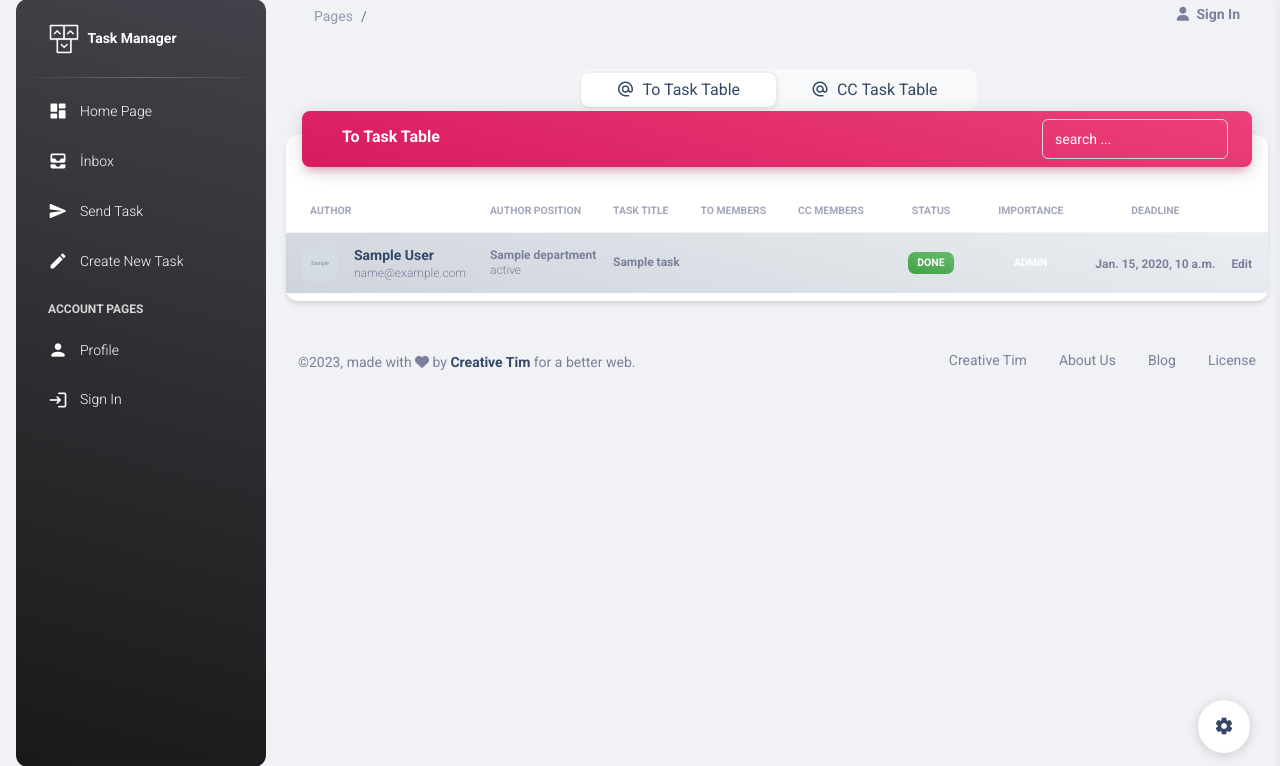
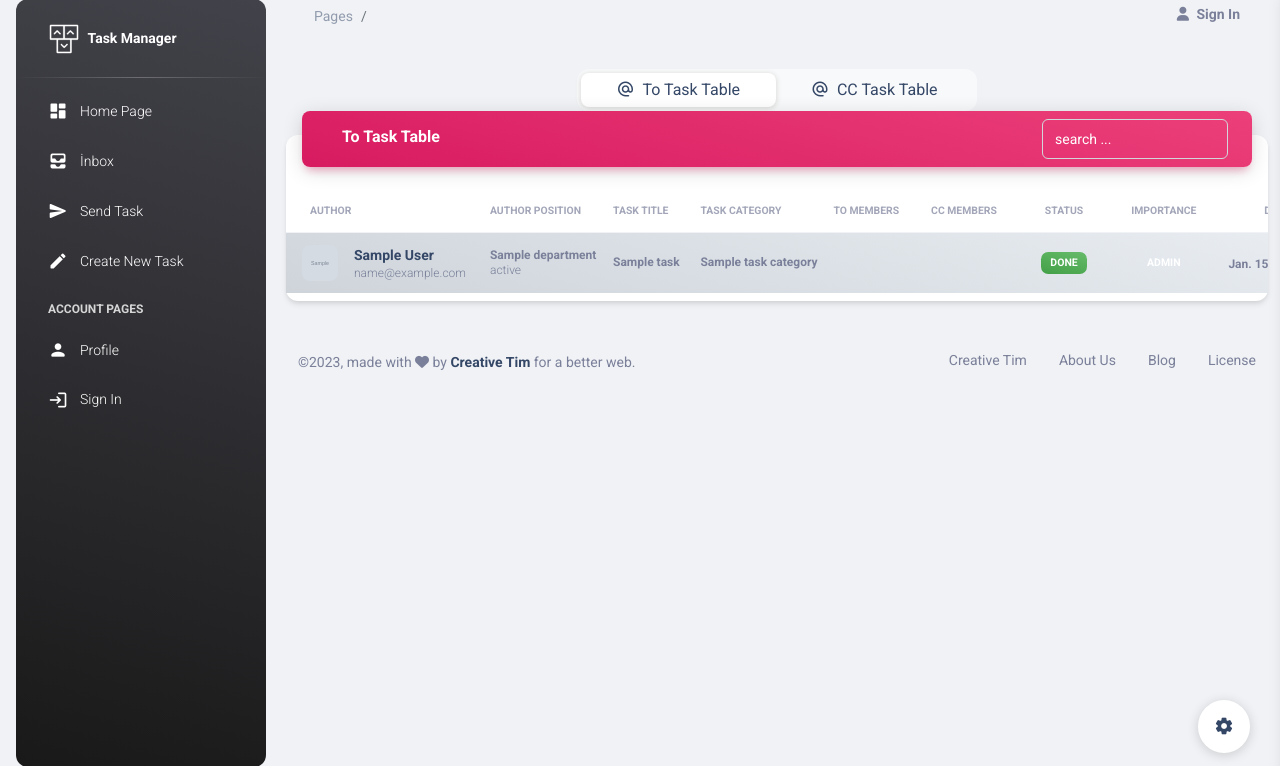
Before and after one commit to Urfan00/Task-Manager, a Django app: template Task/templates/inbox.html in a window 1280 px wide. Shown: the part 17-783 px from the top of the page. Run offline with Django 5.2, Linux system fonts and the light colour scheme; the template is opened without the code that fills it: most values are stand-ins (such as "Sample title", 1, 10 or a date in 2020); grey boxes marked "Sample" are stand-in pictures; some libraries are stand-ins or nearby versions.

Commit message:
filter task category title

```diff
--- a/Task/templates/inbox.html
+++ b/Task/templates/inbox.html
@@ -69,6 +69,7 @@
                       <th class="text-uppercase text-secondary text-xxs font-weight-bolder opacity-7">Author</th>
                       <th class="text-uppercase text-secondary text-xxs font-weight-bolder opacity-7 ps-2">Author Position</th>
                       <th class="text-uppercase text-secondary text-xxs font-weight-bolder opacity-7 ps-2">Task Title</th>
+                      <th class="text-uppercase text-secondary text-xxs font-weight-bolder opacity-7 ps-2">Task Category</th>
                       <th class="text-uppercase text-secondary text-xxs font-weight-bolder opacity-7 ps-2">To Members</th>
                       <th class="text-uppercase text-secondary text-xxs font-weight-bolder opacity-7 ps-2">CC Members</th>
                       <th class="text-center text-uppercase text-secondary text-xxs font-weight-bolder opacity-7">Status</th>
@@ -98,6 +99,9 @@
                           </td>
                           <td>
                             <p class="text-xs font-weight-bold mb-0">{{ task.task_title }}</p>
+                          </td>
+                          <td>
+                            <p class="text-xs font-weight-bold mb-0">{{ task.task_category.category_title }}</p>
                           </td>
                           <td>
                             <div class="avatar-group mt-2">
@@ -218,6 +222,7 @@
                       <th class="text-uppercase text-secondary text-xxs font-weight-bolder opacity-7">Author</th>
                       <th class="text-uppercase text-secondary text-xxs font-weight-bolder opacity-7 ps-2">Author Position</th>
                       <th class="text-uppercase text-secondary text-xxs font-weight-bolder opacity-7 ps-2">Task Title</th>
+                      <th class="text-uppercase text-secondary text-xxs font-weight-bolder opacity-7 ps-2">Task Category</th>
                       <th class="text-uppercase text-secondary text-xxs font-weight-bolder opacity-7 ps-2">To Members</th>
                       <th class="text-uppercase text-secondary text-xxs font-weight-bolder opacity-7 ps-2">CC Members</th>
                       <th class="text-center text-uppercase text-secondary text-xxs font-weight-bolder opacity-7">Status</th>
@@ -247,6 +252,9 @@
                       </td>
                       <td>
                         <p class="text-xs font-weight-bold mb-0">{{ task.task_title }}</p>
+                      </td>
+                      <td>
+                        <p class="text-xs font-weight-bold mb-0">{{ task.task_category.category_title }}</p>
                       </td>
                       <td>
                         <div class="avatar-group mt-2">
--- a/Task/templates/send_task.html
+++ b/Task/templates/send_task.html
@@ -50,6 +50,7 @@
                   <thead>
                     <tr>
                       <th class="text-uppercase text-secondary text-xxs font-weight-bolder opacity-7 ps-2">Task Title</th>
+                      <th class="text-uppercase text-secondary text-xxs font-weight-bolder opacity-7 ps-2">Task Category</th>
                       <th class="text-uppercase text-secondary text-xxs font-weight-bolder opacity-7 ps-2">To Members</th>
                       <th class="text-uppercase text-secondary text-xxs font-weight-bolder opacity-7 ps-2">CC Members</th>
                       <th class="text-center text-uppercase text-secondary text-xxs font-weight-bolder opacity-7">Status</th>
@@ -64,6 +65,9 @@
                         <tr>
                           <td>
                             <p class="text-xs font-weight-bold mb-0">{{ task.task_title }}</p>
+                          </td>
+                          <td>
+                            <p class="text-xs font-weight-bold mb-0">{{ task.task_category.category_title }}</p>
                           </td>
                           <td>
                             <div class="avatar-group mt-2">
--- a/Task/views.py
+++ b/Task/views.py
@@ -51,6 +51,7 @@ class InboxListView(LoginRequiredMixin, ListView):
                  | Q(task_author__department__title__icontains=to_task_search)
                  | Q(task_author__email__icontains=to_task_search)
                  | Q(task_author__status__icontains=to_task_search)
+                 | Q(task_category__category_title__icontains=to_task_search)
                  )
         elif cc_task_search:
             cc_tasks = cc_tasks.filter(
@@ -62,6 +63,7 @@ class InboxListView(LoginRequiredMixin, ListView):
                  | Q(task_author__department__title__icontains=cc_task_search)
                  | Q(task_author__email__icontains=cc_task_search)
                  | Q(task_author__status__icontains=cc_task_search)
+                 | Q(task_category__category_title__icontains=cc_task_search)
             )
 
         # Pagination to_tasks
@@ -115,6 +117,7 @@ class SendTaskListView(LoginRequiredMixin, ListView):
                  | Q(task_author__department__title__icontains=search)
                  | Q(task_author__email__icontains=search)
                  | Q(task_author__status__icontains=search)
+                 | Q(task_category__category_title__icontains=search)
                  )
 
         # Pagination cc_tasks
```
